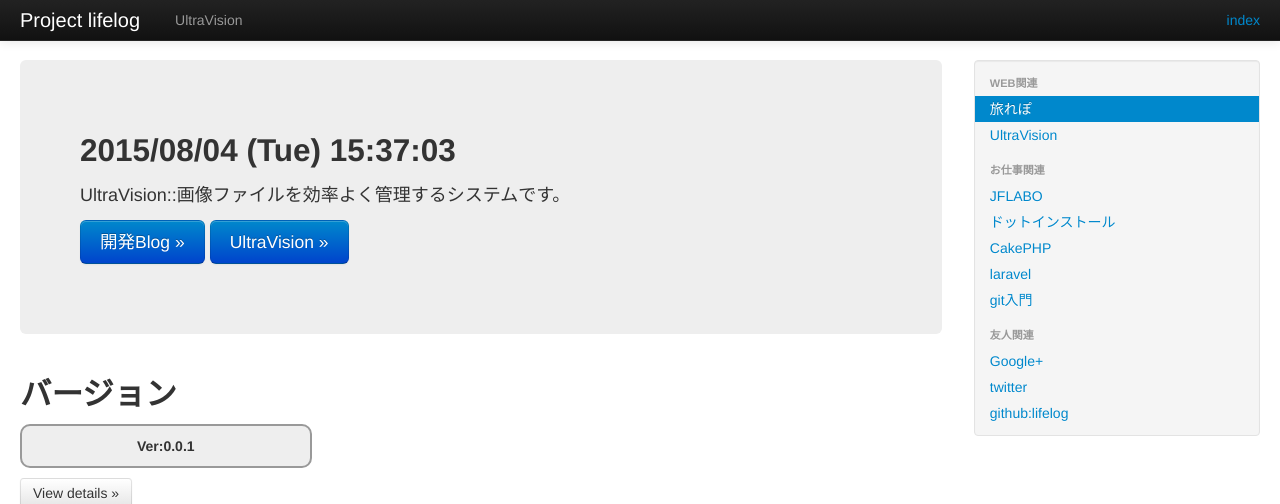
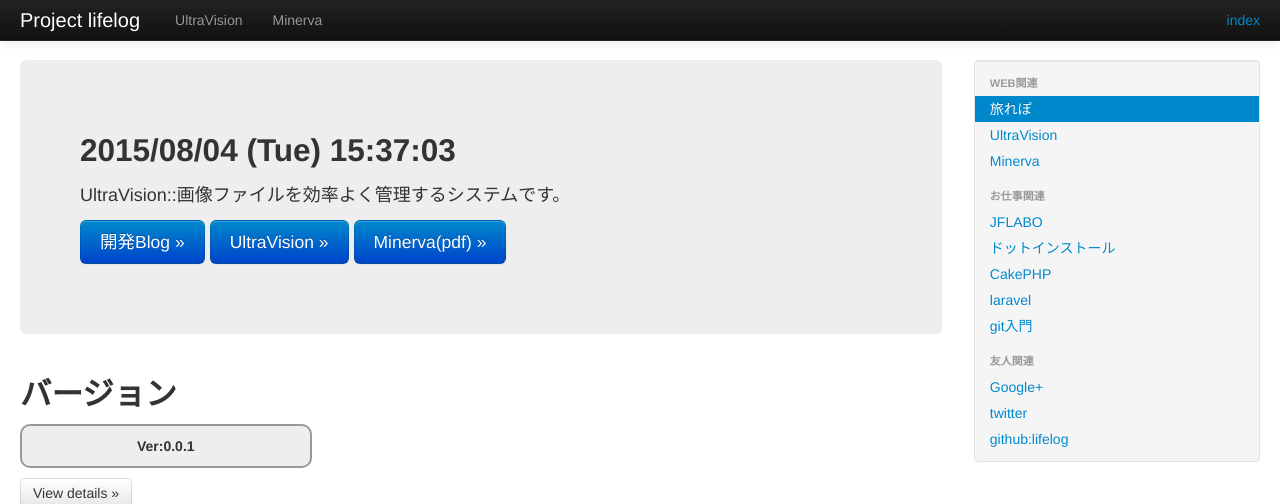
Before and after one commit to JFLABO/lifelog, a PHP site: page /lifelog/ in a window 1280 px wide. Shown: the top 504 px of the page. Run offline with PHP 8.4, Linux system fonts and the light colour scheme.

Commit message:
updated index.php

```diff
--- a/index.php
+++ b/index.php
@@ -73,6 +73,7 @@
             <ul class="nav">
               <li class="active">
               <li><a href='./UltraVision/?'>UltraVision</a></li>
+              <li><a href='./Minerva/?'>Minerva</a></li>
             </ul>
           </div><!--/.nav-collapse -->
         </div>
@@ -88,7 +89,8 @@
 				?></h2>
             <p>UltraVision::画像ファイルを効率よく管理するシステムです。</p>
             <p><a href="http://pjfs.biz/wp/?cat=2" class="btn btn-primary btn-large">開発Blog &raquo;</a>
-            <a href="./UltraVision/?" class="btn btn-primary btn-large">UltraVision &raquo;</a></p>
+            <a href="./UltraVision/?" class="btn btn-primary btn-large">UltraVision &raquo;</a>
+			<a href="./Minerva/?" class="btn btn-primary btn-large">Minerva(pdf) &raquo;</a></p>
           </div>
           <div class="row-fluid">
             <div class="span4">
@@ -107,6 +109,7 @@
               <li class="nav-header">Web関連</li>
               <li class="active"><a href="http://pjfs.biz/tbrp/">旅れぽ</a></li>
               <li><a href="./UltraVision/?">UltraVision</a></li>
+              <li><a href="./Minerva/?">Minerva</a></li>
 
               <li class="nav-header">お仕事関連</li>
               <li><a href="http://pjfs.biz/tbrp/ChiMeRa.php?param=JFLABO::ChiMeRa::diary">JFLABO</a></li>
```
